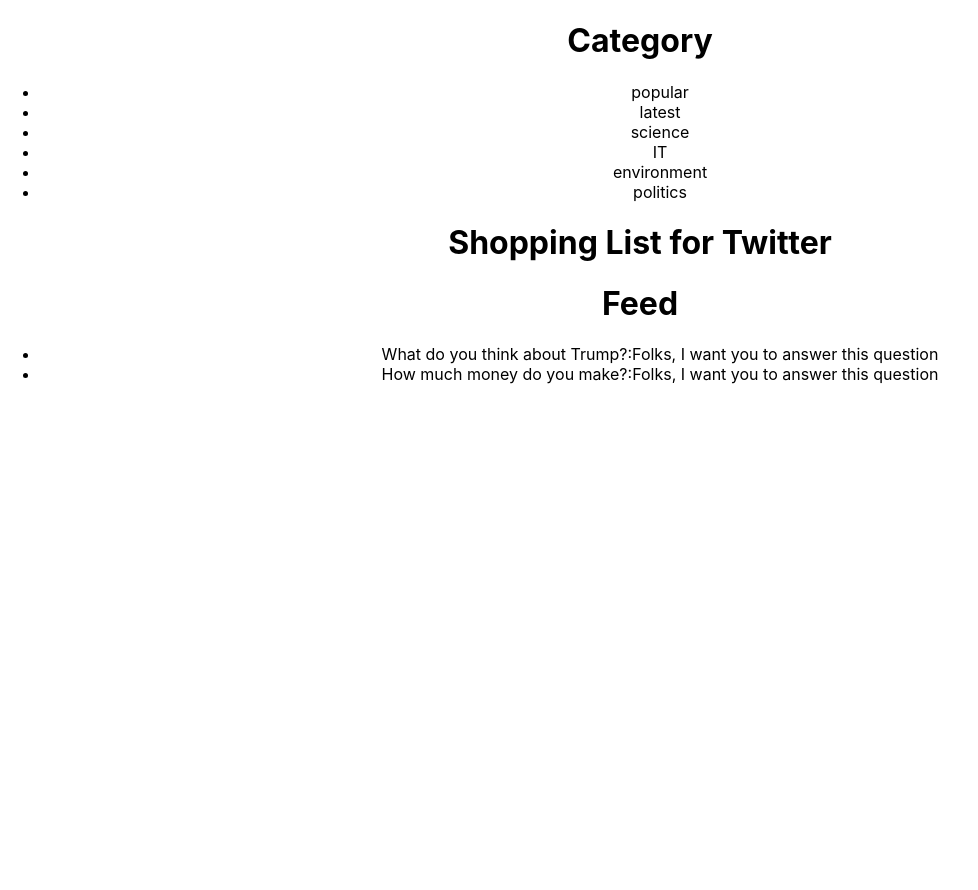
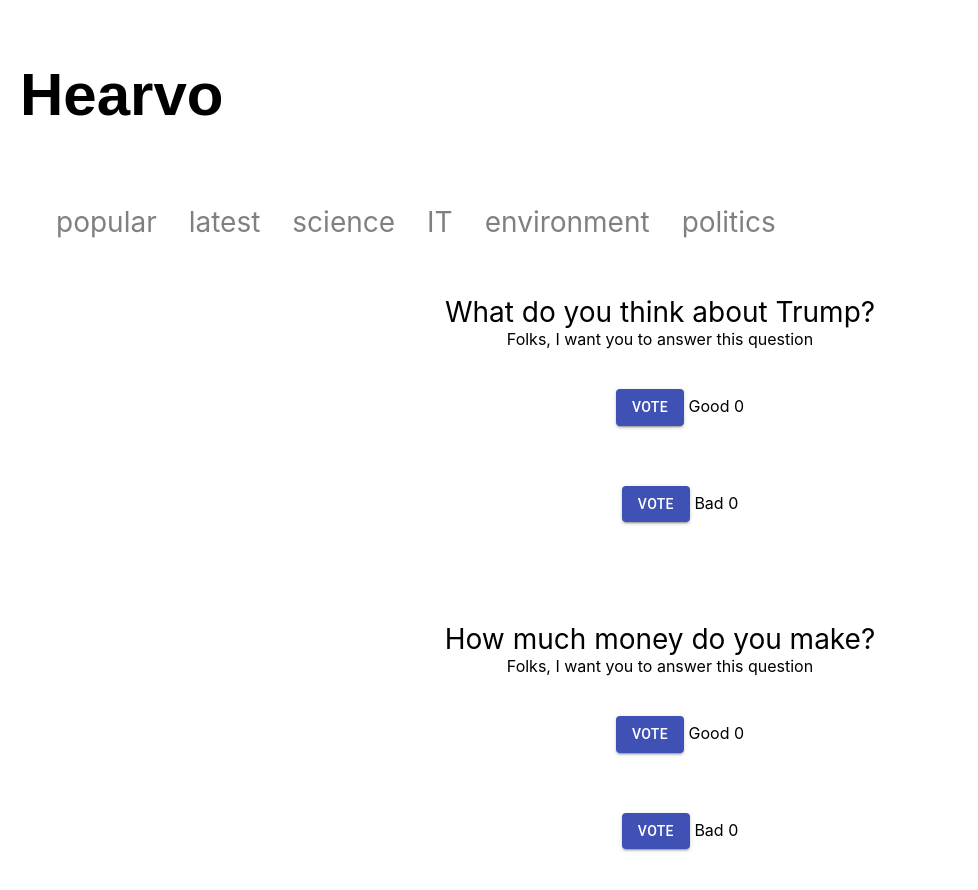
Before and after one commit to takaria0/Hearvo-frontend, a React (Create React App) app: page / in a window 1280 px wide. Shown: the top 890 px of the page, without its empty margins (0-978 px from the left). Before the commit the page ends 800 px from the top, so only its background shows below. Built offline with nearby package versions, Linux system fonts and the light colour scheme.

Commit message:
css, simple button, and more

```diff
--- a/package.json
+++ b/package.json
@@ -3,6 +3,7 @@
   "version": "0.1.0",
   "private": true,
   "dependencies": {
+    "@material-ui/core": "^4.11.0",
     "@testing-library/jest-dom": "^5.11.5",
     "@testing-library/react": "^11.1.1",
     "@testing-library/user-event": "^12.2.0",
--- a/src/App.tsx
+++ b/src/App.tsx
@@ -5,7 +5,7 @@
 function App() {
   return (
     <div className="App">
-      <Feed service="Twitter"></Feed>
+      <Feed service="Hearvo"></Feed>
     </div>
   );
 }
--- a/src/components/Feed.tsx
+++ b/src/components/Feed.tsx
@@ -1,10 +1,18 @@
 import React from 'react';
+import { Button } from '@material-ui/core';
 
+import * as styles from '../css/feed.module.css';
 
 type PostType = {
   post_id: number;
   title: string,
   content: string;
+}
+
+type VoteSelectType = {
+  vote_select_id: number;
+  post_id: number,
+  content: string,
 }
 
 const someData: PostType[] = [
@@ -21,13 +29,26 @@
 ];
 
 
-const categoryData = [
+const categoryData: Array<string> = [
   "popular",
   "latest",
   "science",
   "IT",
   "environment",
   "politics",
+]
+
+const voteSelectData: VoteSelectType[] = [
+  {
+    vote_select_id: 1,
+    post_id: 1,
+    content: "Good",
+  },
+  {
+    vote_select_id: 2,
+    post_id: 1,
+    content: "Bad",
+  },
 ]
 
 
@@ -51,22 +72,74 @@
 type FeedCategoryState = {
 };
 
+type VoteSelectListProps = {
+  // using `interface` is also ok
+  voteSelectArray: VoteSelectType[];
+};
 
+type VoteSelectListState = {
+  // using `interface` is also ok
+  vote_select_id: number;
+};
+
+// Feed posts
+class VoteSelectList extends React.Component<VoteSelectListProps, VoteSelectListState> {
+
+  constructor(props: any) {
+    super(props);
+    this.state = {
+      "vote_select_id": 0,
+    };
+  }
+
+  someFunc(voteSelectId: number, event: any) {
+    this.setState({vote_select_id: voteSelectId});
+  };
+
+  render() {
+    return (
+      <div >
+        <ul>
+          {
+            this.props.voteSelectArray.map((da) => {
+              return (
+                <li className={styles.li}>
+                  <div className={styles.content}>
+                    <Button variant="contained" color="primary" onClick={(e) => this.someFunc(da.vote_select_id, e)}>
+                      vote
+                    </Button>
+                    {'   '}{da.content}{'   '}{this.state.vote_select_id}
+                  </div>
+                </li>
+              )
+            })
+          }
+        </ul>
+      </div>
+    );
+  }
+}
 
 // Feed posts
 class FeedList extends React.Component<FeedListProps, FeedListState> {
 
   render() {
     return (
-      <div className="feed-list">
-        <h1>Feed</h1>
+      <div >
         <ul>
           {
             this.props.data.map((da) => {
               return (
-                <li>
-                  {da.title}:
-                  {da.content}
+                <li className={styles.li}>
+                  <div className={styles.title}>
+                    {da.title}
+                  </div>
+                  <div className={styles.content}>
+                    {da.content}
+                  </div>
+                  <div>
+                    <VoteSelectList voteSelectArray={voteSelectData}></VoteSelectList>
+                  </div>
                 </li>
               )
             })
@@ -83,13 +156,12 @@
   render() {
     return (
       <div className="feed-category">
-        <h1>Category</h1>
-        <ul>
+        <ul className={styles.menu}>
           {
           this.props.data.map((data)=> {
             return (
-            <li>
-              {data}
+              <li className={styles.menulist}>
+                <a>{data}</a>
             </li>
             )
           })
@@ -111,8 +183,9 @@
   render() {
     return (
       <div className="feed">
+        <h1 className={styles.header}>{this.props.service}</h1>
         <FeedCategory data={categoryData}></FeedCategory>
-        <h1>Shopping List for {this.props.service}</h1>
+
         <FeedList data={someData}></FeedList>
       </div>
     );
--- /dev/null
+++ b/src/css/feed.module.css
@@ -0,0 +1,55 @@
+.header {
+  color: black;
+  background-color: white;
+  padding: 20px;
+  font-size: 60px;
+  font-family: Arial;
+  text-align: left;
+}
+
+.li {
+  text-align: center;
+  display: block;
+  padding: 20px;
+  /* padding-left: 80px; */
+  font-size: 28px;
+  color: #black;
+  background-color: EEEBEB;
+  margin: 20px;
+  position: relative;
+}
+
+.title {
+  font-size: 28px;
+}
+
+
+.content {
+  font-size: 16px;
+}
+
+.menu {
+  list-style-type: none;
+  margin: 10;
+  padding: 10;
+  overflow: hidden;
+  background-color: white;
+}
+
+.menulist {
+  font-size: 28px;
+  float: left;
+  display: block;
+  color: white;
+  text-align: center;
+  padding: 16px;
+  text-decoration: none;
+}
+
+.menulist a {
+  color: gray;
+}
+
+.menulist a:hover {
+  color: red;
+}
--- /dev/null
+++ b/src/css/feed.module.css.d.ts
@@ -0,0 +1,6 @@
+export const header: string;
+export const li: string;
+export const title: string;
+export const content: string;
+export const menu: string;
+export const menulist: string;
```
Also changed, not shown: 1 other file (tests, documents, lock files or other folders).
